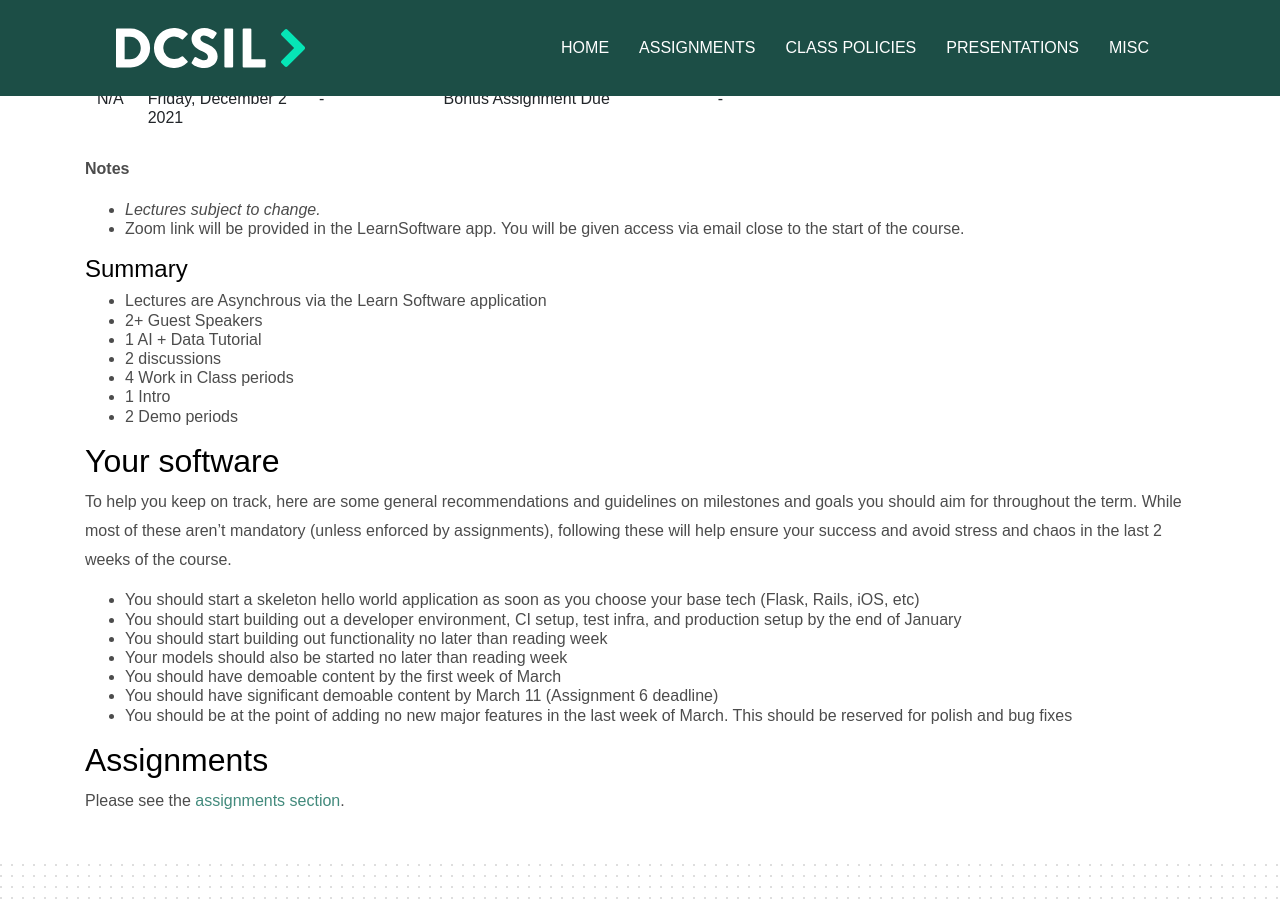
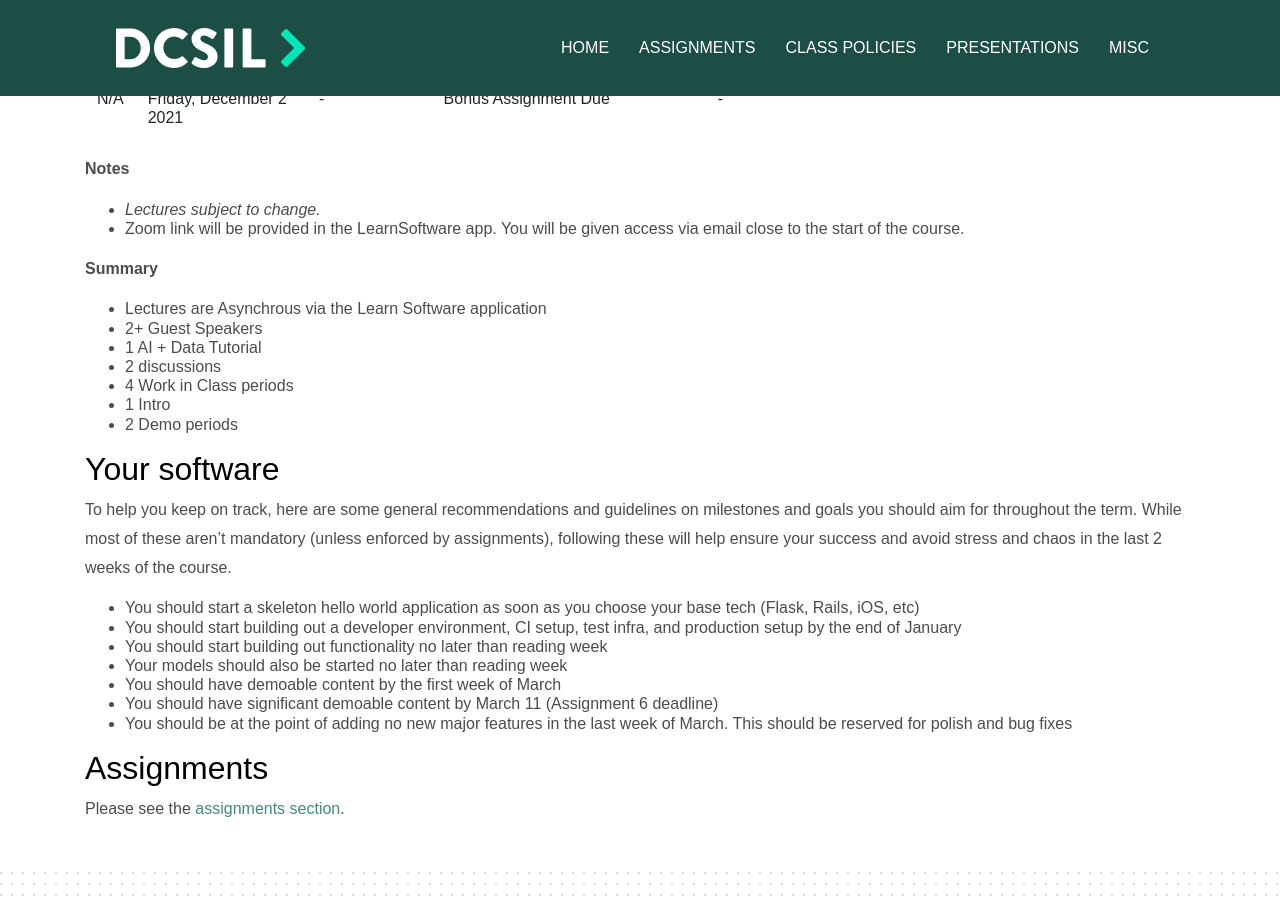
Before and after one commit to dcsil/CSC491, a Jekyll site: the page built from other_pages/schedule_2021.md, in a window 1280 px wide and 900 px high, scrolled down 1061 px. Built offline with Jekyll 4.4.1, drawn with Linux system fonts in a browser that asks for light colours; our own code applies the rules of GitHub Pages for plain Markdown files.

Commit message:
A header

```diff
--- a/other_pages/schedule_2021.md
+++ b/other_pages/schedule_2021.md
@@ -23,7 +23,7 @@ This is a recommended schedule for you to follow. This is broken down by weeks a
 - _Lectures subject to change._
 - Zoom link will be provided in the LearnSoftware app. You will be given access via email close to the start of the course.
 
-#### Summary
+**Summary**
 
 - Lectures are Asynchrous via the Learn Software application
 - 2+ Guest Speakers
```
